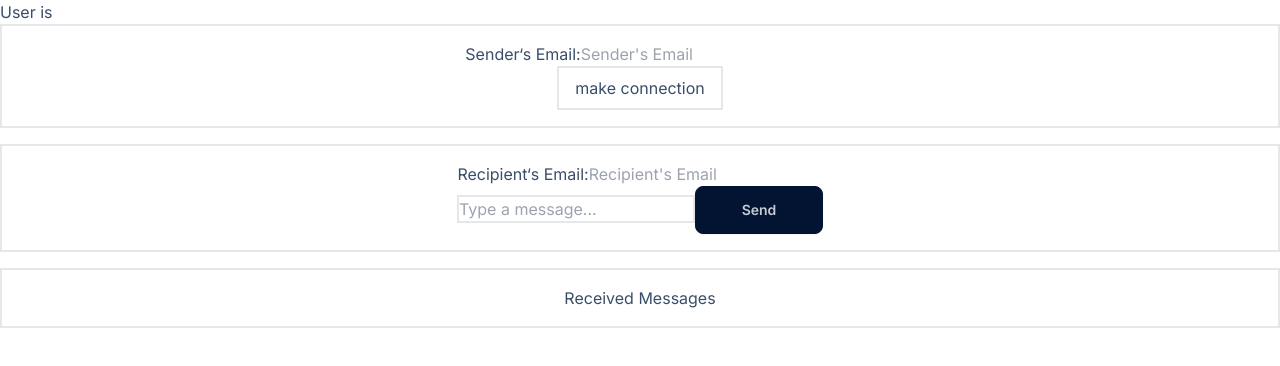
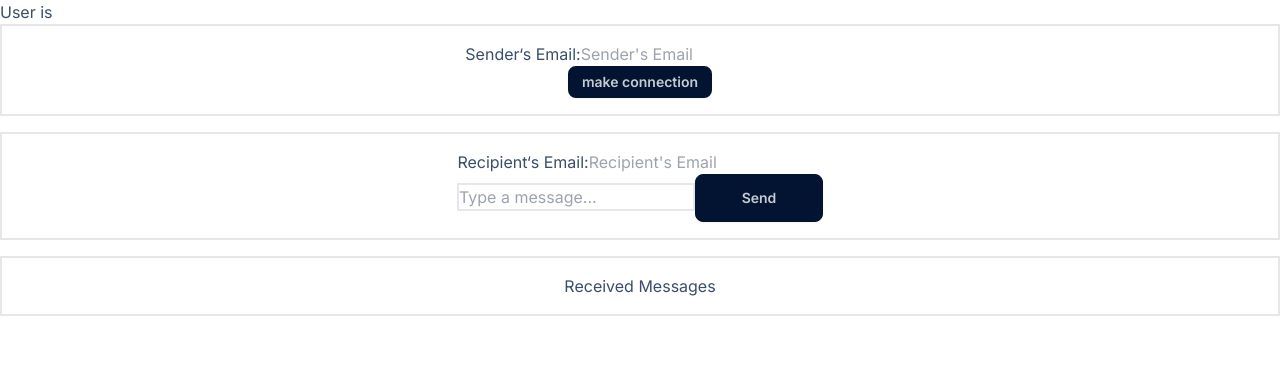
Before and after one commit to Deepak91168/chirp, a Next.js app: page / in a window 1280 px wide. Shown: the top 366 px of the page. Built offline with nearby package versions, Linux system fonts and the light colour scheme.

Commit message:
Chat Added

```diff
--- a/src/app/components/Chat.jsx
+++ b/src/app/components/Chat.jsx
@@ -72,7 +72,7 @@ const Chat = () => {
         </div>
         <button
           type="submit"
-          className="border-2 p-4 pt-2 pb-2"
+          className="border-2 btn btn-neutral btn-sm"
           onClick={makeConnection}
         >
           make connection
```
